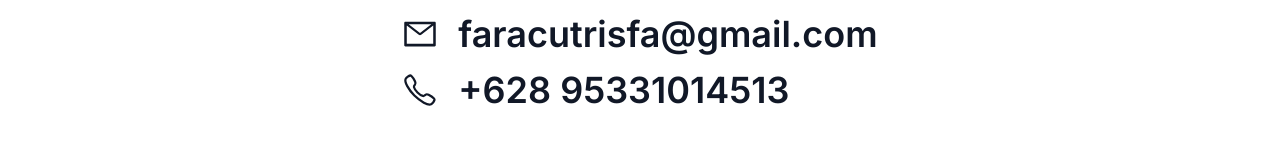
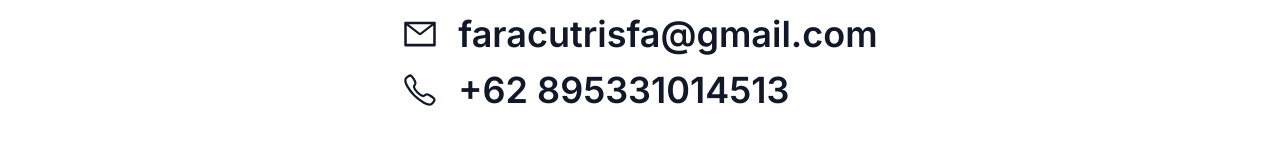
Before and after one commit to faracutrisfa/Personal-Portofolio-Cut, a React (Vite) app: page / in a window 1280 px wide. Shown: the part 3083-3243 px from the top of the page. Built offline with nearby package versions, Linux system fonts and the light colour scheme.

Commit message:
style: add style contact

```diff
--- /dev/null
+++ b/src/assets/data/Testimoni.js
@@ -0,0 +1,5 @@
+export const testimoni = [
+    {
+
+    }
+]
--- a/src/components/LandingPage/Contact.jsx
+++ b/src/components/LandingPage/Contact.jsx
@@ -28,7 +28,7 @@
                     </h1>
                     <h1 className="flex text-primary-900 lg:text-4xl text-lg font-semibold lg:gap-5 gap-4 items-center">
                         <IoCallOutline />
-                        +628 95331014513
+                        +62 895331014513
                     </h1>
                 </div>
                 <div className="flex flex-col gap-4">
```
